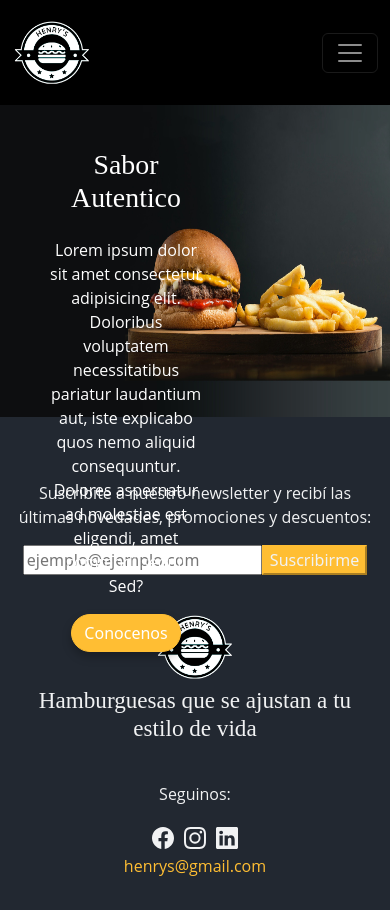
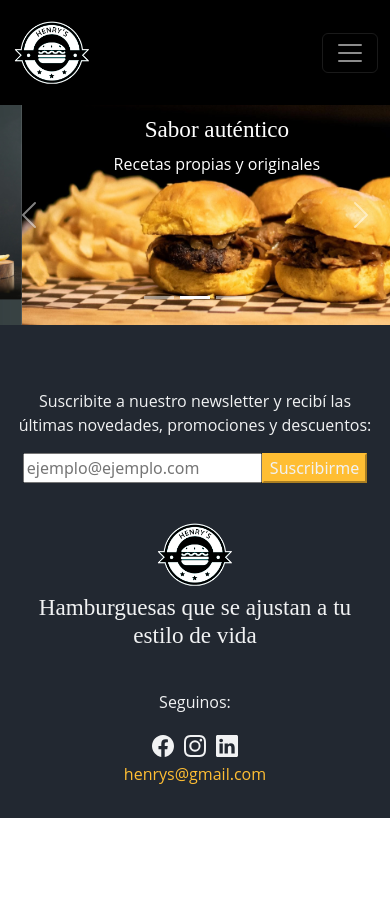
Before and after one commit to mabhyHs/Henrys-app, a React (Create React App) app in the folder client/: page / in a window 390 px wide. After the commit the page ends 844 px from the top, so only its background shows below. Built offline with nearby package versions, Linux system fonts and the light colour scheme.

Commit message:
rama mainhome 2

```diff
--- a/client/src/Components/MainHome/MainHome.css
+++ b/client/src/Components/MainHome/MainHome.css
@@ -1,24 +1,21 @@
-.main__backgroundimage {
-  width: 100%;
-  height: 88vh;
+.carousel-caption {
+  bottom: 40vw;
 }
 
-.main__textContainer {
-  position: absolute;
-  color: white;
-  width: 40vw;
-  margin: 12vh 0 0 3rem;
+@media (max-width: 768px) {
+  .carousel-caption {
+    bottom: 33vw;
+  }
+  .carousel-caption-last {
+    bottom: 28vw;
+  }
 }
 
-.main__title {
-  margin-bottom: 1.5rem;
-}
-
-@media (max-width: 769px) {
-  .main__backgroundimage {
-    height: 80vw;
+@media (max-width: 480px) {
+  .carousel-caption {
+    bottom: 29vw;
   }
-  .main__textContainer {
-    margin: 5vh 0 0 3rem;
+  .carousel-caption-last {
+    bottom: 20vw;
   }
 }
--- a/client/src/Components/MainHome/MainHome.jsx
+++ b/client/src/Components/MainHome/MainHome.jsx
@@ -1,26 +1,50 @@
-import React from 'react';
-import 'bootstrap/dist/css/bootstrap.min.css';
+import React, { useState } from 'react';
+import { Link } from 'react-router-dom';
+import Carousel from 'react-bootstrap/Carousel';
 import Button from 'react-bootstrap/Button';
-import hamburguesa from '../../Assets/Images/hero-bg.jpg';
+import slider1 from '../../Assets/Images/hero-bg.jpg';
+import slider2 from '../../Assets/Images/slider-2.jpg';
+import slider3 from '../../Assets/Images/slider-3.jpg';
 import './MainHome.css';
 
-function MainHome() {
+function ControlledCarousel() {
+  const [index, setIndex] = useState(0);
+
+  const handleSelect = (selectedIndex) => {
+    setIndex(selectedIndex);
+  };
+
   return (
-    <div>
-      <main>
-        <div className="main__textContainer">
-          <h1 className="main__title">Sabor Autentico</h1>
-          <p>
-            Lorem ipsum dolor sit amet consectetur adipisicing elit. Doloribus
-            voluptatem necessitatibus pariatur laudantium aut, iste explicabo
-            quos nemo aliquid consequuntur. Dolores aspernatur ad molestiae est
-            eligendi, amet commodi sequi! Sed?
-          </p>
-          <Button>Conocenos</Button>
-        </div>
-        <img src={hamburguesa} alt="hamb" className="main__backgroundimage" />
-      </main>
-    </div>
+    <Carousel activeIndex={index} onSelect={handleSelect}>
+      <Carousel.Item>
+        <img className="d-block w-100" src={slider1} alt="First slide" />
+        <Carousel.Caption>
+          <h3>HENRY´S</h3>
+          <p>Programá tu próxima salida.</p>
+        </Carousel.Caption>
+      </Carousel.Item>
+      <Carousel.Item>
+        <img className="d-block w-100" src={slider2} alt="Second slide" />
+
+        <Carousel.Caption>
+          <h3>Sabor auténtico</h3>
+          <p>Recetas propias y originales</p>
+        </Carousel.Caption>
+      </Carousel.Item>
+      <Carousel.Item>
+        <img className="d-block w-100" src={slider3} alt="Third slide" />
+
+        <Carousel.Caption className="carousel-caption-last">
+          <h3>Compartí en familia</h3>
+          <p>Lorem ipsum dolor</p>
+
+          <Link to="/">
+            <Button>Conocenos</Button>
+          </Link>
+        </Carousel.Caption>
+      </Carousel.Item>
+    </Carousel>
   );
 }
-export default MainHome;
+
+export default ControlledCarousel;
```
Also changed, not shown: client/src/Assets/Images/slider-2.jpg (added), client/src/Assets/Images/slider-3.jpg (added).
